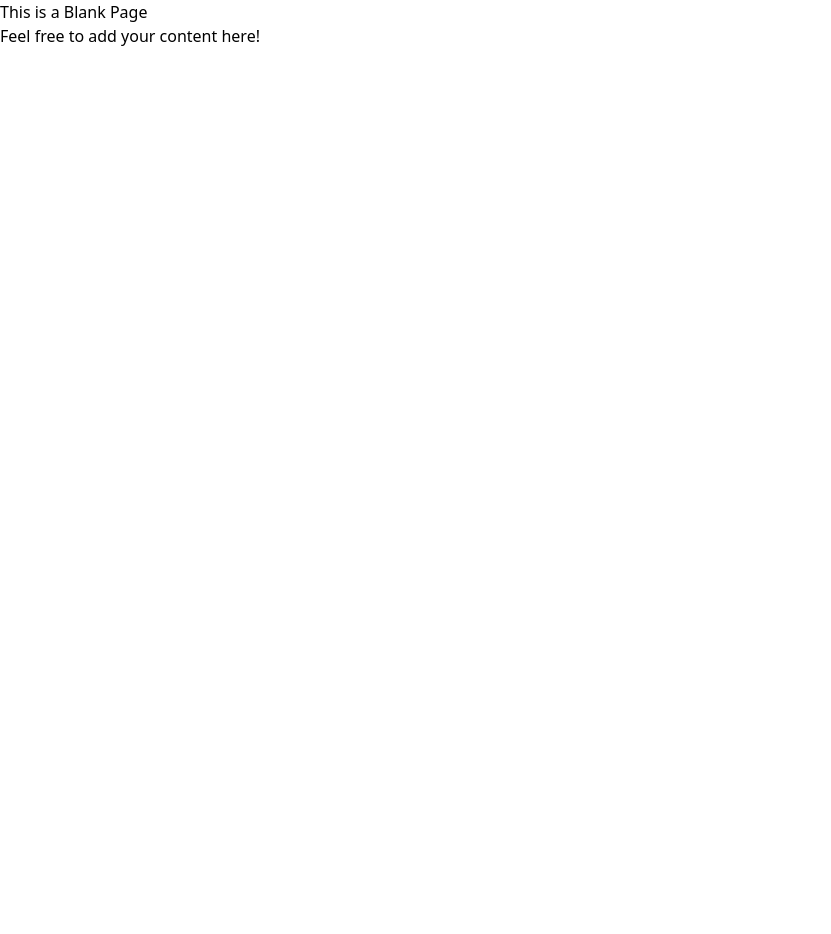
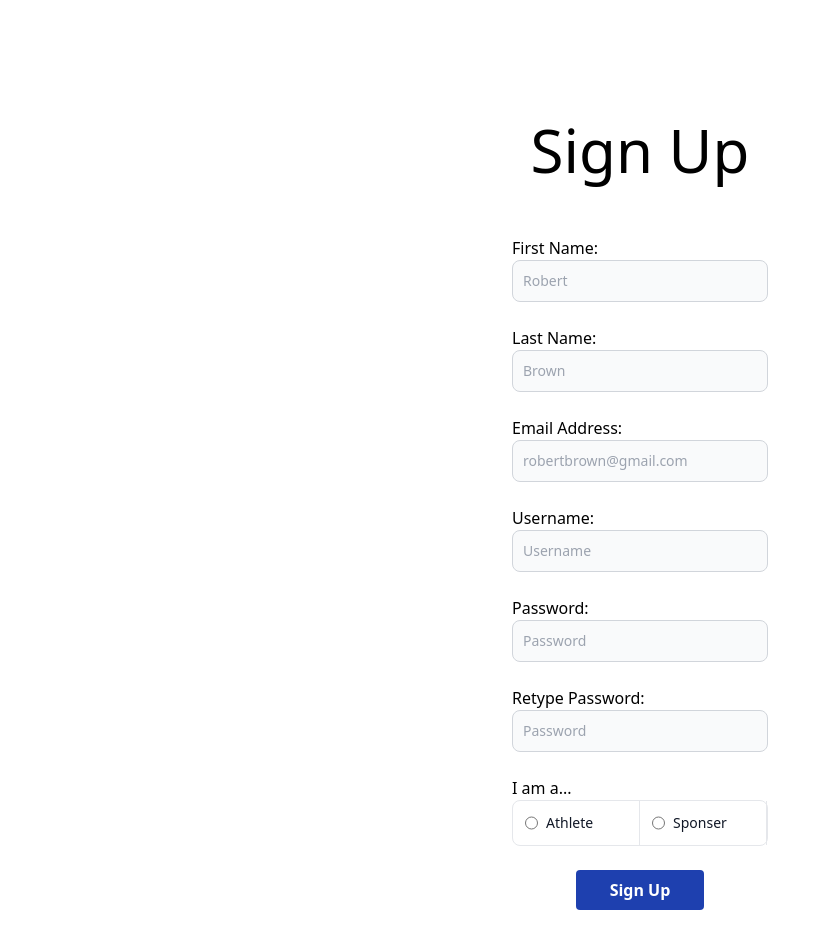
Before and after one commit to gameplandata/chompspotlight, a React (Create React App) app in the folder client/: page /signup in a window 1280 px wide. Shown: the whole page, without its empty margins (0-831 px from the left). Before the commit the page ends 800 px from the top, so only its background shows below. Built offline with nearby package versions, Linux system fonts and the light colour scheme.

Commit message:
implement sign up page design

```diff
--- a/client/src/Pages/SignupPage.js
+++ b/client/src/Pages/SignupPage.js
@@ -1,11 +1,105 @@
-import React from 'react';
+import React, { useState } from 'react';
 
 const SignupPage = () => {
+    const [firstname, setFirstname] = useState('');
+  const [lastname, setLastname] = useState('');
+  const [email, setEmail] = useState('');
+  const [username, setUsername] = useState('');
+  const [password, setPassword] = useState('');
+  const [retypedPassword, setRetypedPassword] = useState('');
+
+  const handleSignup = () => {
+    return;
+  };
+
   return (
     <div>
-      <h1>This is a Blank Page</h1>
-      <p>Feel free to add your content here!</p>
-    </div>
+            <h1 className="text-6xl text-center pt-[15vh]">Sign Up</h1>
+        <div className="flex justify-center items-center pt-[7vh]">
+
+          <div className="w-1/5">
+          <span>First Name:</span>
+          <input
+            className="bg-gray-50 border border-gray-300 text-gray-900 text-sm rounded-lg focus:ring-blue-500 focus:border-blue-500 block w-full p-2.5 dark:bg-gray-700 dark:border-gray-600 dark:placeholder-gray-400 dark:text-white dark:focus:ring-blue-500 dark:focus:border-blue-500"
+            type="text"
+            placeholder="Robert"
+            value={firstname}
+            onChange={(e) => setFirstname(e.target.value)}
+          />
+          <br />
+          <span>Last Name:</span>
+          <input
+            className="bg-gray-50 border border-gray-300 text-gray-900 text-sm rounded-lg focus:ring-blue-500 focus:border-blue-500 block w-full p-2.5 dark:bg-gray-700 dark:border-gray-600 dark:placeholder-gray-400 dark:text-white dark:focus:ring-blue-500 dark:focus:border-blue-500"
+            type="text"
+            placeholder="Brown"
+            value={lastname}
+            onChange={(e) => setLastname(e.target.value)}
+          />
+          <br />
+          <span>Email Address:</span>
+          <input
+            className="bg-gray-50 border border-gray-300 text-gray-900 text-sm rounded-lg focus:ring-blue-500 focus:border-blue-500 block w-full p-2.5 dark:bg-gray-700 dark:border-gray-600 dark:placeholder-gray-400 dark:text-white dark:focus:ring-blue-500 dark:focus:border-blue-500"
+            type="text"
+            placeholder="robertbrown@gmail.com"
+            value={email}
+            onChange={(e) => setEmail(e.target.value)}
+          />
+          <br />
+          <span>Username:</span>
+          <input
+            className="bg-gray-50 border border-gray-300 text-gray-900 text-sm rounded-lg focus:ring-blue-500 focus:border-blue-500 block w-full p-2.5 dark:bg-gray-700 dark:border-gray-600 dark:placeholder-gray-400 dark:text-white dark:focus:ring-blue-500 dark:focus:border-blue-500"
+            type="text"
+            placeholder="Username"
+            value={username}
+            onChange={(e) => setUsername(e.target.value)}
+          />
+          <br />
+          <span>Password:</span>
+          <input
+            className="bg-gray-50 border border-gray-300 text-gray-900 text-sm rounded-lg focus:ring-blue-500 focus:border-blue-500 block w-full p-2.5 dark:bg-gray-700 dark:border-gray-600 dark:placeholder-gray-400 dark:text-white dark:focus:ring-blue-500 dark:focus:border-blue-500"
+            type="text"
+            placeholder="Password"
+            value={password}
+            onChange={(e) => setPassword(e.target.value)}
+          />
+          <br />
+          <span>Retype Password:</span>
+          <input
+            className="bg-gray-50 border border-gray-300 text-gray-900 text-sm rounded-lg focus:ring-blue-500 focus:border-blue-500 block w-full p-2.5 dark:bg-gray-700 dark:border-gray-600 dark:placeholder-gray-400 dark:text-white dark:focus:ring-blue-500 dark:focus:border-blue-500"
+            type="text"
+            placeholder="Password"
+            value={retypedPassword}
+            onChange={(e) => setRetypedPassword(e.target.value)}
+          />
+          <br />
+          <span>I am a...</span>
+          <ul class="items-center w-full text-sm font-medium text-gray-900 bg-white border border-gray-200 rounded-lg sm:flex dark:bg-gray-700 dark:border-gray-600 dark:text-white">
+    <li class="w-full border-b border-gray-200 sm:border-b-0 sm:border-r dark:border-gray-600">
+        <div class="flex items-center ps-3">
+            <input id="horizontal-list-radio-license" type="radio" value="" name="list-radio" class="w-4 h-4 text-blue-600 bg-gray-100 border-gray-300 focus:ring-blue-500 dark:focus:ring-blue-600 dark:ring-offset-gray-700 dark:focus:ring-offset-gray-700 focus:ring-2 dark:bg-gray-600 dark:border-gray-500"/>
+            <label for="horizontal-list-radio-license" class="w-full py-3 ms-2 text-sm font-medium text-gray-900 dark:text-gray-300">Athlete </label>
+        </div>
+    </li>
+    <li class="w-full border-b border-gray-200 sm:border-b-0 sm:border-r dark:border-gray-600">
+        <div class="flex items-center ps-3">
+            <input id="horizontal-list-radio-id" type="radio" value="" name="list-radio" class="w-4 h-4 text-blue-600 bg-gray-100 border-gray-300 focus:ring-blue-500 dark:focus:ring-blue-600 dark:ring-offset-gray-700 dark:focus:ring-offset-gray-700 focus:ring-2 dark:bg-gray-600 dark:border-gray-500"/>
+            <label for="horizontal-list-radio-id" class="w-full py-3 ms-2 text-sm font-medium text-gray-900 dark:text-gray-300">Sponser</label>
+        </div>
+    </li>
+</ul>
+<br/>
+          <div className="flex flex-col justify-center items-center">
+          <button
+            class="bg-blue-800 hover:bg-blue-700 text-white font-bold py-2 px-4 rounded w-1/2"
+            onClick={handleSignup}
+          >
+            Sign Up
+          </button><br/>
+          </div>
+          </div><br/>
+
+        </div>
+        </div>
   );
 };
 
```
